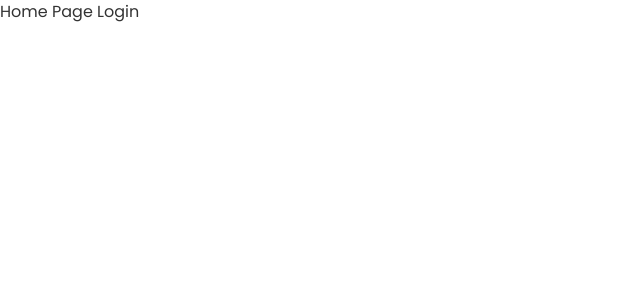
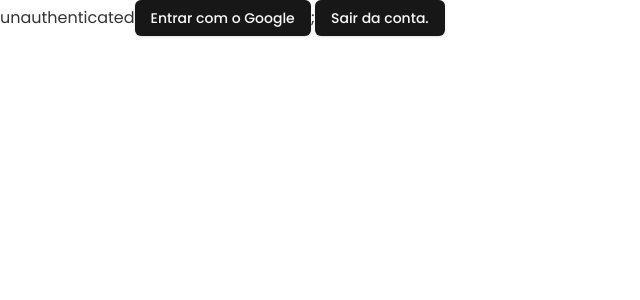
Before and after one commit to atomsdeveloper/dash-atoms, a Next.js app: page / in a window 1280 px wide. Shown: the top 300 px of the page, without its empty margins (0-640 px from the left). Built offline with nearby package versions, Linux system fonts and the light colour scheme; no server answers.

Commit message:
feat: created intergration of google provider to login with google

```diff
--- a/src/app/layout.tsx
+++ b/src/app/layout.tsx
@@ -1,6 +1,7 @@
 import type { Metadata } from "next";
 import { Poppins } from "next/font/google";
 import "./globals.css";
+import SessionProviderWrapper from "@/session/session-provider-wrapper";
 
 const poppins = Poppins({
   weight: ["100", "200", "300", "400", "500", "600", "700", "800", "900"],
@@ -19,7 +20,9 @@ export default function RootLayout({
 }>) {
   return (
     <html lang="en">
-      <body className={`${poppins.className} antialiased`}>{children}</body>
+      <body className={`${poppins.className} antialiased`}>
+        <SessionProviderWrapper>{children}</SessionProviderWrapper>
+      </body>
     </html>
   );
 }
--- a/src/app/page.tsx
+++ b/src/app/page.tsx
@@ -1,11 +1,21 @@
-import { auth } from "@/lib/auth";
+"use client";
 
-export default async function DashboardPage() {
-  // const session = await auth();
-  // if (!session) {
-  //   return <p>Acesso negado. Faça login primeiro.</p>;
-  // }
-  // return <h1>Bem-vindo, {session.user?.name}!</h1>;
+import { Button } from "@/components/ui/button";
 
-  return <h1>Home Page Login</h1>;
+import { signIn, signOut, useSession } from "next-auth/react";
+
+export default function DashboardPage() {
+  const { data: session, status } = useSession();
+
+  return (
+    <div className="">
+      {status}
+      {session?.user?.name}
+      {session?.user?.email}
+      {session?.user?.image}
+      {session?.expires}
+      <Button onClick={() => signIn("google")}>Entrar com o Google</Button>;
+      <Button onClick={() => signOut()}> Sair da conta.</Button>
+    </div>
+  );
 }
--- /dev/null
+++ b/src/session/session-provider-wrapper.tsx
@@ -0,0 +1,14 @@
+"use client";
+
+import { ReactNode } from "react";
+import { SessionProvider } from "next-auth/react";
+
+interface ChildrenProps {
+  children: ReactNode;
+}
+
+const SessionProviderWrapper = ({ children }: ChildrenProps) => {
+  return <SessionProvider>{children}</SessionProvider>;
+};
+
+export default SessionProviderWrapper;
```
Also changed, not shown: src/lib/auth.ts (+5 -5 lines), src/app/api/auth/[...nextauth]/route.ts (renamed from src/app/api/auth/[...nextauth]/routes.ts).
